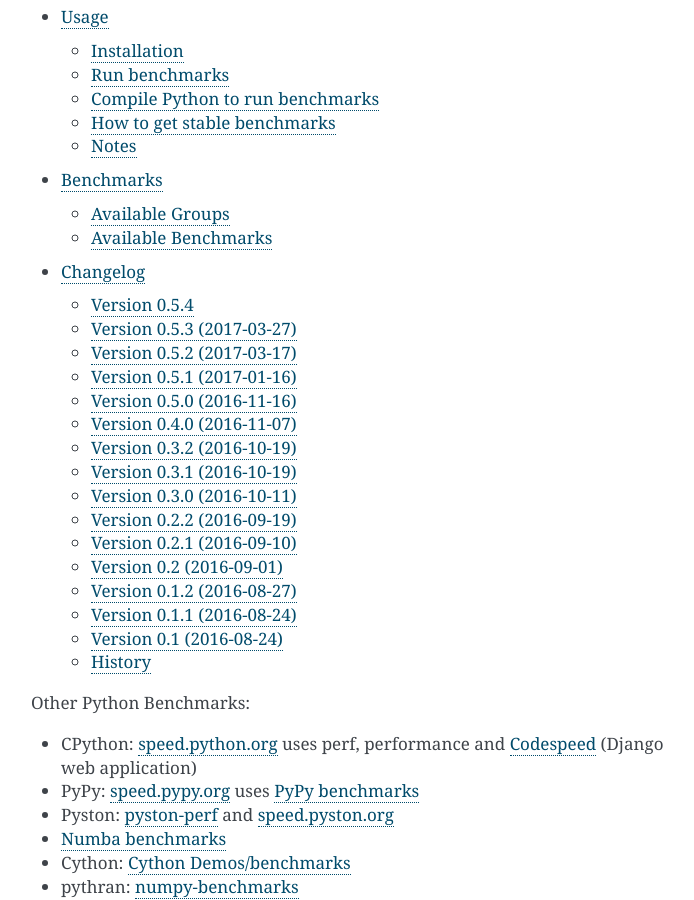
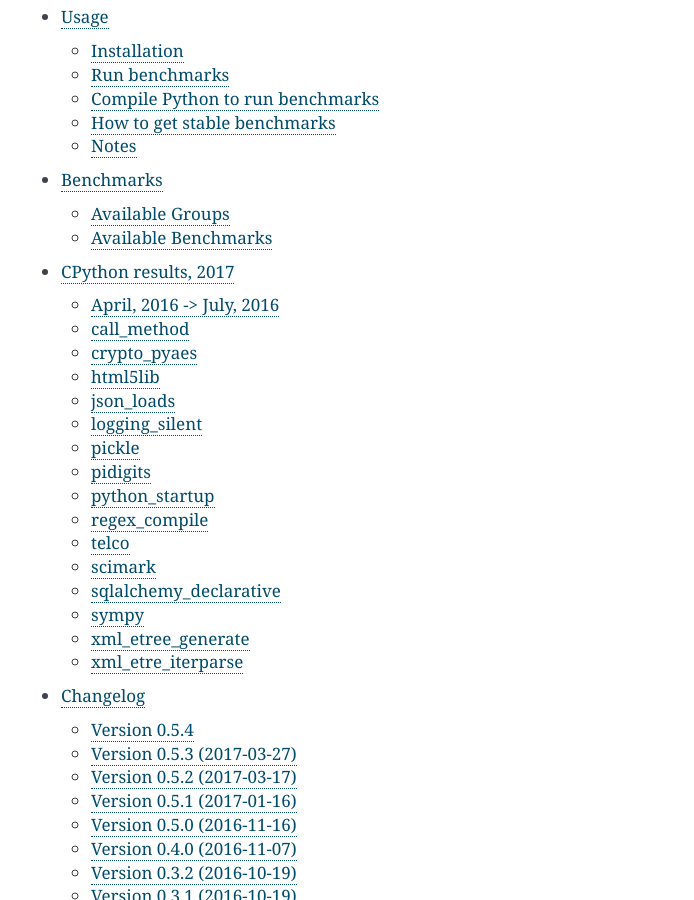
Before and after one commit to python/pyperformance, a Sphinx documentation site: the page built from doc/index.rst, in a window 1280 px wide and 900 px high, scrolled down 414 px. Shown: the whole window, without its empty margins (389-1083 px from the left). Built offline with Sphinx 7.4.7, drawn with Linux system fonts in a browser that asks for light colours; some of the changed lines change nothing that is shown.

Commit message:
doc: add CPython results 2017

```diff
--- /dev/null
+++ b/doc/cpython_results_2017.rst
@@ -0,0 +1,263 @@
++++++++++++++++++++++
+CPython results, 2017
++++++++++++++++++++++
+
+This page lists benchmarks which became faster in CPython.
+
+April, 2016 -> July, 2016
+=========================
+
++----------------+---------------------------+-------------------------------+
+| Benchmark      | 2016-04-01 (6b6abd4cf10e) | 2016-07-01 (355048970b2a)     |
++================+===========================+===============================+
+| chaos          | 270 ms                    | 234 ms: 1.15x faster (-13%)   |
++----------------+---------------------------+-------------------------------+
+| deltablue      | 16.4 ms                   | 14.6 ms: 1.13x faster (-11%)  |
++----------------+---------------------------+-------------------------------+
+| fannkuch       | 1.08 sec                  | 922 ms: 1.17x faster (-15%)   |
++----------------+---------------------------+-------------------------------+
+| float          | 288 ms                    | 240 ms: 1.20x faster (-17%)   |
++----------------+---------------------------+-------------------------------+
+| go             | 559 ms                    | 499 ms: 1.12x faster (-11%)   |
++----------------+---------------------------+-------------------------------+
+| hexiom         | 21.6 ms                   | 18.7 ms: 1.16x faster (-13%)  |
++----------------+---------------------------+-------------------------------+
+| logging_format | 36.5 us                   | 33.1 us: 1.10x faster (-9%)   |
++----------------+---------------------------+-------------------------------+
+| meteor_contest | 206 ms                    | 188 ms: 1.09x faster (-9%)    |
++----------------+---------------------------+-------------------------------+
+| nbody          | 254 ms                    | 220 ms: 1.15x faster (-13%)   |
++----------------+---------------------------+-------------------------------+
+| nqueens        | 253 ms                    | 205 ms: 1.24x faster (-19%)   |
++----------------+---------------------------+-------------------------------+
+| raytrace       | 1.29 sec                  | 1.10 sec: 1.17x faster (-15%) |
++----------------+---------------------------+-------------------------------+
+| regex_dna      | 309 ms                    | 259 ms: 1.19x faster (-16%)   |
++----------------+---------------------------+-------------------------------+
+| unpickle_list  | 10.3 us                   | 7.17 us: 1.44x faster (-30%)  |
++----------------+---------------------------+-------------------------------+
+
+call_method
+===========
+
+Optimization: `Speedup method calls 1.2x
+<https://bugs.python.org/issue26110>`_, `commit f2392133
+<https://github.com/python/cpython/commit/f2392133eba777f05947a8996c507690b95379c3>`_.
+
++---------------------+---------------------------+------------------------------+
+| Benchmark           | 2016-10-01 (78a111c7d867) | 2017-01-01 (67e1aa0b58be)    |
++=====================+===========================+==============================+
+| call_method         | 14.1 ms                   | 11.2 ms: 1.26x faster (-21%) |
++---------------------+---------------------------+------------------------------+
+| call_method_slots   | 14.0 ms                   | 11.1 ms: 1.26x faster (-21%) |
++---------------------+---------------------------+------------------------------+
+| call_method_unknown | 15.6 ms                   | 14.3 ms: 1.09x faster (-8%)  |
++---------------------+---------------------------+------------------------------+
+
+Timeline 2016-04-01 .. 2017-01-01:
+
++---------------------+---------------------------+------------------------------+------------------------------+--------------------------------------+
+| Benchmark           | 2016-04-01 (6b6abd4cf10e) | 2016-07-01 (355048970b2a)    | 2016-10-01 (78a111c7d867)    | 2017-01-01 (67e1aa0b58be)            |
++=====================+===========================+==============================+==============================+======================================+
+| call_method         | 15.8 ms                   | 14.9 ms: 1.06x faster (-6%)  | 14.1 ms: 1.13x faster (-11%) | 11.2 ms: 1.42x faster (-29%)         |
++---------------------+---------------------------+------------------------------+------------------------------+--------------------------------------+
+| call_method_slots   | 15.7 ms                   | 15.2 ms: 1.03x faster (-3%)  | 14.0 ms: 1.13x faster (-11%) | 11.1 ms: 1.42x faster (-29%)         |
++---------------------+---------------------------+------------------------------+------------------------------+--------------------------------------+
+| call_method_unknown | 17.7 ms                   | 15.9 ms: 1.11x faster (-10%) | 15.6 ms: 1.13x faster (-11%) | 14.3 ms: 1.23x faster (-19%)         |
++---------------------+---------------------------+------------------------------+------------------------------+--------------------------------------+
+
+crypto_pyaes
+============
+
++--------------+---------------------------+-----------------------------+
+| Benchmark    | 2016-01-01 (899b72cee21c) | 2016-10-01 (78a111c7d867)   |
++==============+===========================+=============================+
+| crypto_pyaes | 240 ms                    | 199 ms: 1.20x faster (-17%) |
++--------------+---------------------------+-----------------------------+
+
+html5lib
+========
+
++-----------+---------------------------+-----------------------------+
+| Benchmark | 2015-04-01 (4fd929b43121) | 2015-07-01 (d7982beca93c)   |
++===========+===========================+=============================+
+| html5lib  | 293 ms                    | 246 ms: 1.19x faster (-16%) |
++-----------+---------------------------+-----------------------------+
+
+json_loads
+==========
+
+Progress on 21 months, 2015-01-01 .. 2016-10-01:
+
++------------+---------------------------+------------------------------+
+| Benchmark  | 2015-01-01 (52074ac866eb) | 2016-10-01 (78a111c7d867)    |
++============+===========================+==============================+
+| json_loads | 64.0 us                   | 56.6 us: 1.13x faster (-11%) |
++------------+---------------------------+------------------------------+
+
+
+logging_silent
+==============
+
++----------------+---------------------------+-----------------------------+
+| Benchmark      | 2016-01-01 (899b72cee21c) | 2016-07-01 (355048970b2a)   |
++================+===========================+=============================+
+| logging_silent | 718 ns                    | 606 ns: 1.18x faster (-16%) |
++----------------+---------------------------+-----------------------------+
+
+pickle
+======
+
+pickle:
+
++-----------+---------------------------+------------------------------+
+| Benchmark | 2015-07-01 (d7982beca93c) | 2015-10-01 (30b7138fe12b)    |
++===========+===========================+==============================+
+| pickle    | 32.9 us                   | 26.6 us: 1.23x faster (-19%) |
++-----------+---------------------------+------------------------------+
+
+pickle dict/list:
+
++-------------+---------------------------+------------------------------+
+| Benchmark   | 2016-04-01 (6b6abd4cf10e) | 2016-10-01 (78a111c7d867)    |
++=============+===========================+==============================+
+| pickle_dict | 64.5 us                   | 57.7 us: 1.12x faster (-11%) |
++-------------+---------------------------+------------------------------+
+| pickle_list | 9.06 us                   | 7.79 us: 1.16x faster (-14%) |
++-------------+---------------------------+------------------------------+
+
+unpickle:
+
++-----------+---------------------------+------------------------------+
+| Benchmark | 2015-07-01 (d7982beca93c) | 2015-10-01 (30b7138fe12b)    |
++===========+===========================+==============================+
+| unpickle  | 36.9 us                   | 32.8 us: 1.13x faster (-11%) |
++-----------+---------------------------+------------------------------+
+
+
+
+pidigits
+========
+
++-----------+---------------------------+-----------------------------+
+| Benchmark | 2015-07-01 (d7982beca93c) | 2015-10-01 (30b7138fe12b)   |
++===========+===========================+=============================+
+| pidigits  | 332 ms                    | 288 ms: 1.15x faster (-13%) |
++-----------+---------------------------+-----------------------------+
+
+python_startup
+==============
+
+2015-04-01 .. 2015-10-01:
+
++------------------------+---------------------------+-----------------------------+
+| Benchmark              | 2015-04-01 (4fd929b43121) | 2015-10-01 (30b7138fe12b)   |
++========================+===========================+=============================+
+| python_startup         | 16.4 ms                   | 17.2 ms: 1.05x slower (+5%) |
++------------------------+---------------------------+-----------------------------+
+| python_startup_no_site | 8.65 ms                   | 8.90 ms: 1.03x slower (+3%) |
++------------------------+---------------------------+-----------------------------+
+
+2016-04-01 .. 2017-01-01:
+
++------------------------+---------------------------+------------------------------+
+| Benchmark              | 2016-04-01 (6b6abd4cf10e) | 2017-01-01 (67e1aa0b58be)    |
++========================+===========================+==============================+
+| python_startup         | 17.3 ms                   | 14.5 ms: 1.20x faster (-16%) |
++------------------------+---------------------------+------------------------------+
+| python_startup_no_site | 8.89 ms                   | 8.39 ms: 1.06x faster (-6%)  |
++------------------------+---------------------------+------------------------------+
+
+
+regex_compile
+=============
+
+Slowdown: `convert re flags to (much friendlier) IntFlag constants (issue
+#28082) <http://bugs.python.org/issue28082>`_, `commit
+f93395bc
+<https://github.com/python/cpython/commit/f93395bc5125c99539597bf134ca8bcf9707655b>`_.
+
++---------------+---------------------------+----------------------------+-----------------------------+
+| Benchmark     | 2016-04-01 (6b6abd4cf10e) | 2016-07-01 (355048970b2a)  | 2016-10-01 (78a111c7d867)   |
++===============+===========================+============================+=============================+
+| regex_compile | 339 ms                    | 309 ms: 1.10x faster (-9%) | 383 ms: 1.13x slower (+13%) |
++---------------+---------------------------+----------------------------+-----------------------------+
+
+
+telco
+=====
+
++-----------+---------------------------+-----------------------------+-----------------------------+------------------------------+------------------------------+
+| Benchmark | 2016-01-01 (899b72cee21c) | 2016-04-01 (6b6abd4cf10e)   | 2016-07-01 (355048970b2a)   | 2016-10-01 (78a111c7d867)    | 2017-03-31 (cdcac039fb44)    |
++===========+===========================+=============================+=============================+==============================+==============================+
+| telco     | 19.6 ms                   | 19.2 ms: 1.02x faster (-2%) | 18.3 ms: 1.08x faster (-7%) | 15.1 ms: 1.30x faster (-23%) | 13.9 ms: 1.41x faster (-29%) |
++-----------+---------------------------+-----------------------------+-----------------------------+------------------------------+------------------------------+
+
+scimark
+=======
+
++-------------+---------------------------+-----------------------------+-----------------------------+
+| Benchmark   | 2016-10-01 (78a111c7d867) | 2017-01-01 (67e1aa0b58be)   | 2017-03-31 (cdcac039fb44)   |
++=============+===========================+=============================+=============================+
+| scimark_lu  | 423 ms                    | 378 ms: 1.12x faster (-11%) | 318 ms: 1.33x faster (-25%) |
++-------------+---------------------------+-----------------------------+-----------------------------+
+| scimark_sor | 426 ms                    | 403 ms: 1.06x faster (-5%)  | 375 ms: 1.14x faster (-12%) |
++-------------+---------------------------+-----------------------------+-----------------------------+
+
+sqlalchemy_declarative
+======================
+
++------------------------+---------------------------+-----------------------------+
+| Benchmark              | 2014-10-01 (5a789f7eaf81) | 2015-10-01 (30b7138fe12b)   |
++========================+===========================+=============================+
+| sqlalchemy_declarative | 345 ms                    | 301 ms: 1.15x faster (-13%) |
++------------------------+---------------------------+-----------------------------+
+
+sympy
+=====
+
+2015-04-01 .. 2015-07-01:
+
++-----------------+---------------------------+-------------------------------+
+| Benchmark       | 2015-04-01 (4fd929b43121) | 2015-07-01 (d7982beca93c)     |
++=================+===========================+===============================+
+| sympy_expand    | 1.48 sec                  | 1.17 sec: 1.27x faster (-21%) |
++-----------------+---------------------------+-------------------------------+
+| sympy_integrate | 54.4 ms                   | 46.8 ms: 1.16x faster (-14%)  |
++-----------------+---------------------------+-------------------------------+
+| sympy_sum       | 307 ms                    | 254 ms: 1.21x faster (-17%)   |
++-----------------+---------------------------+-------------------------------+
+| sympy_str       | 630 ms                    | 510 ms: 1.24x faster (-19%)   |
++-----------------+---------------------------+-------------------------------+
+
+2016-04-01 .. 2016-10-01:
+
++-----------------+---------------------------+------------------------------+------------------------------+
+| Benchmark       | 2016-04-01 (6b6abd4cf10e) | 2016-07-01 (355048970b2a)    | 2016-10-01 (78a111c7d867)    |
++=================+===========================+==============================+==============================+
+| sympy_expand    | 1.10 sec                  | 1.01 sec: 1.09x faster (-8%) | 942 ms: 1.17x faster (-14%)  |
++-----------------+---------------------------+------------------------------+------------------------------+
+| sympy_integrate | 46.6 ms                   | 42.9 ms: 1.09x faster (-8%)  | 41.2 ms: 1.13x faster (-11%) |
++-----------------+---------------------------+------------------------------+------------------------------+
+| sympy_sum       | 247 ms                    | 233 ms: 1.06x faster (-6%)   | 199 ms: 1.24x faster (-19%)  |
++-----------------+---------------------------+------------------------------+------------------------------+
+| sympy_str       | 483 ms                    | 454 ms: 1.07x faster (-6%)   | 427 ms: 1.13x faster (-12%)  |
++-----------------+---------------------------+------------------------------+------------------------------+
+
+xml_etree_generate
+==================
+
++--------------------+---------------------------+----------------------------+----------------------------+-----------------------------+-----------------------------+
+| Benchmark          | 2015-04-01 (4fd929b43121) | 2015-07-01 (d7982beca93c)  | 2015-10-01 (30b7138fe12b)  | 2016-01-01 (899b72cee21c)   | 2016-07-01 (355048970b2a)   |
++====================+===========================+============================+============================+=============================+=============================+
+| xml_etree_generate | 282 ms                    | 267 ms: 1.06x faster (-5%) | 256 ms: 1.10x faster (-9%) | 237 ms: 1.19x faster (-16%) | 212 ms: 1.33x faster (-25%) |
++--------------------+---------------------------+----------------------------+----------------------------+-----------------------------+-----------------------------+
+
+xml_etre_iterparse
+==================
+
++---------------------+---------------------------+-----------------------------+
+| Benchmark           | 2015-10-01 (30b7138fe12b) | 2016-01-01 (899b72cee21c)   |
++=====================+===========================+=============================+
+| xml_etree_iterparse | 438 ms                    | 209 ms: 2.10x faster (-52%) |
++---------------------+---------------------------+-----------------------------+
--- a/doc/index.rst
+++ b/doc/index.rst
@@ -21,6 +21,7 @@
 
    usage
    benchmarks
+   cpython_results_2017
    changelog
 
 Other Python Benchmarks:
```
